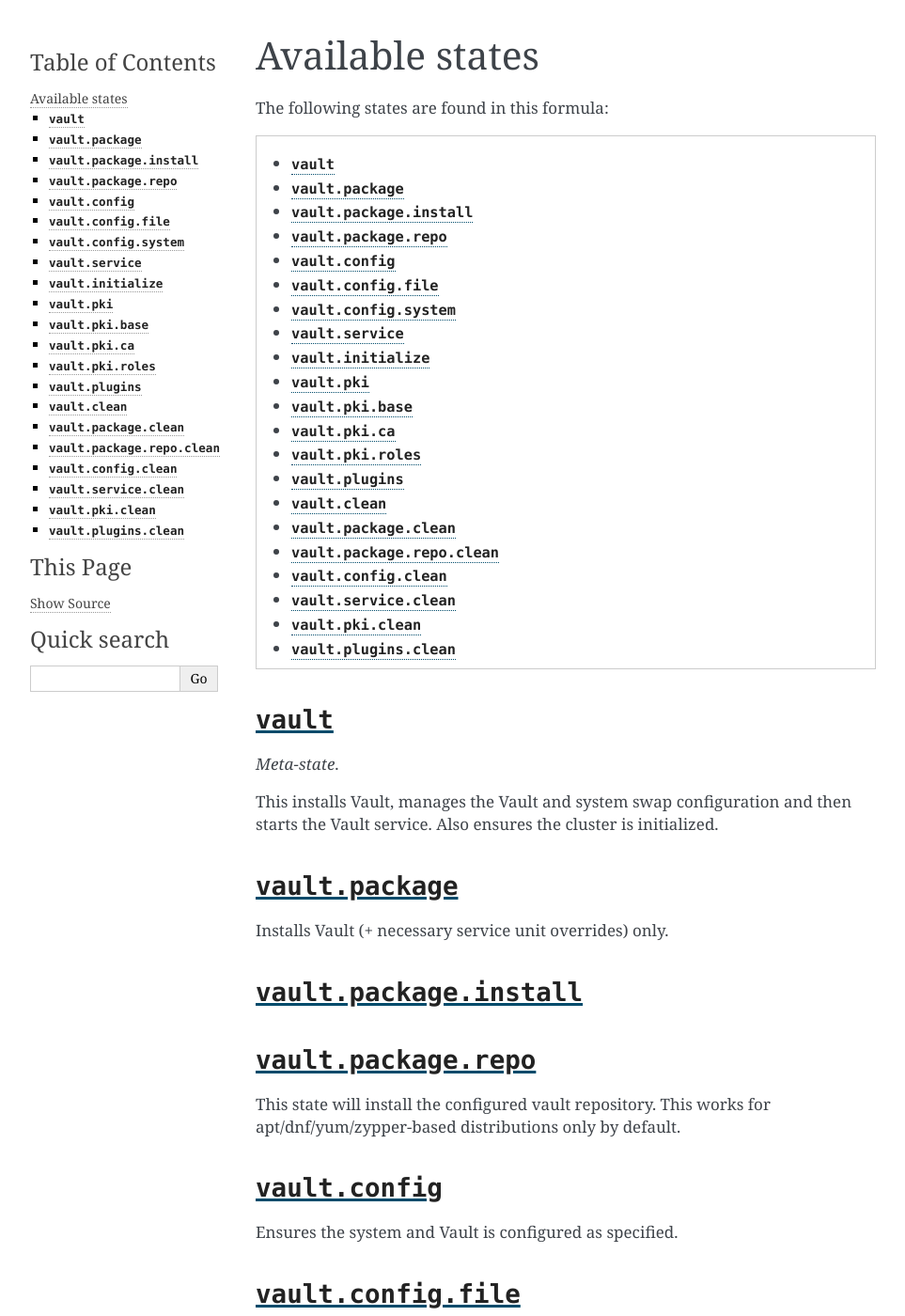
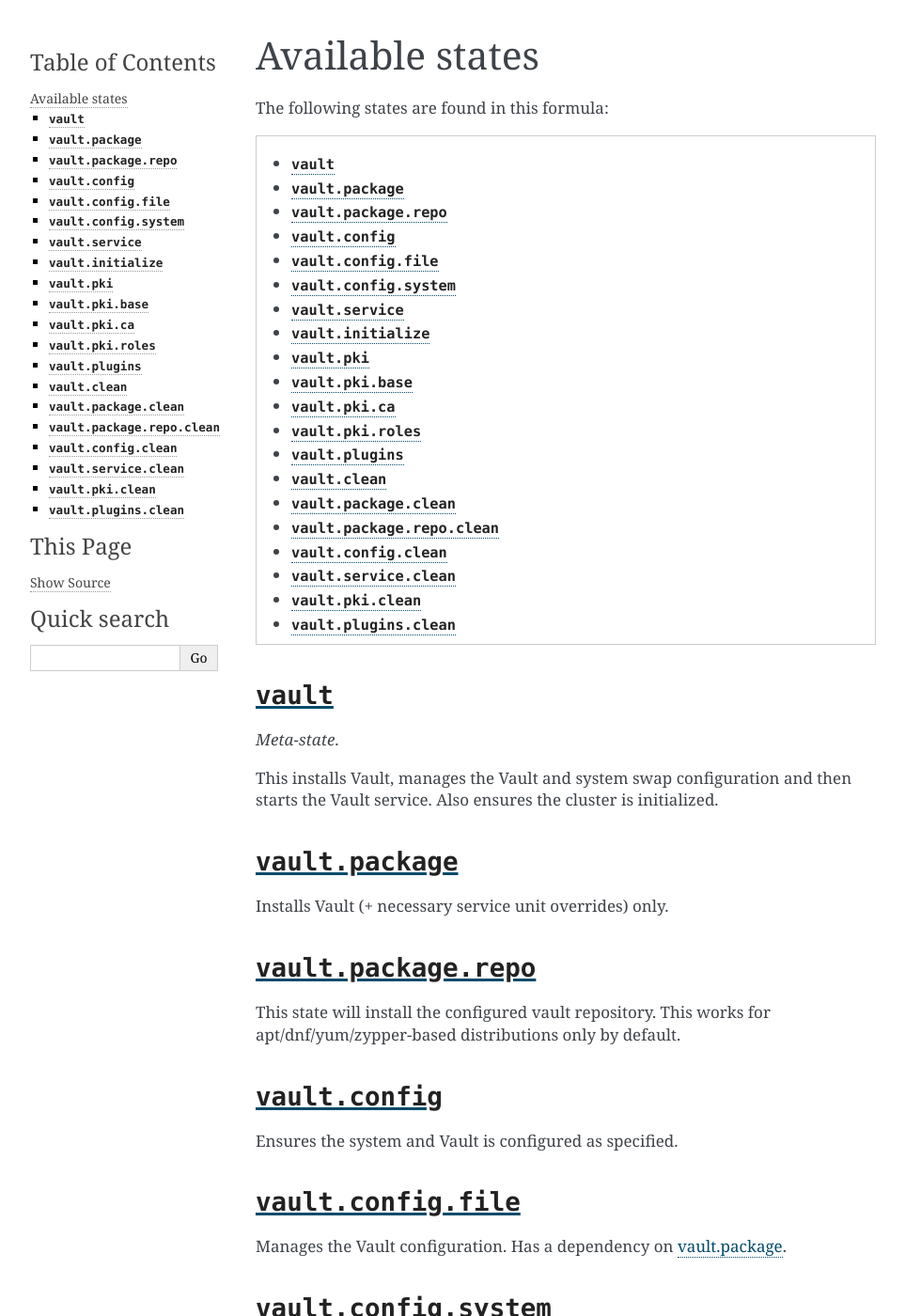
Before and after one commit to lkubb/salt-vault-formula, a Sphinx documentation site: the page built from docs/states.rst, in a window 1280 px wide and 1400 px high. Shown: the whole window at 94% size, without its empty margins (148-1111 px from the left). Built offline with Sphinx 7.4.7, drawn with Linux system fonts in a browser that asks for light colours.

Commit message:
chore: Update template

```diff
--- a/docs/README.rst
+++ b/docs/README.rst
@@ -72,11 +72,6 @@
 ``vault.package``
 ^^^^^^^^^^^^^^^^^
 Installs Vault (+ necessary service unit overrides) only.
-
-
-``vault.package.install``
-^^^^^^^^^^^^^^^^^^^^^^^^^
-
 
 
 ``vault.package.repo``
--- a/docs/states.rst
+++ b/docs/states.rst
@@ -20,11 +20,6 @@
 ``vault.package``
 ^^^^^^^^^^^^^^^^^
 Installs Vault (+ necessary service unit overrides) only.
-
-
-``vault.package.install``
-^^^^^^^^^^^^^^^^^^^^^^^^^
-
 
 
 ``vault.package.repo``
```
Also changed, not shown: .cruft.json, 1 other file.
